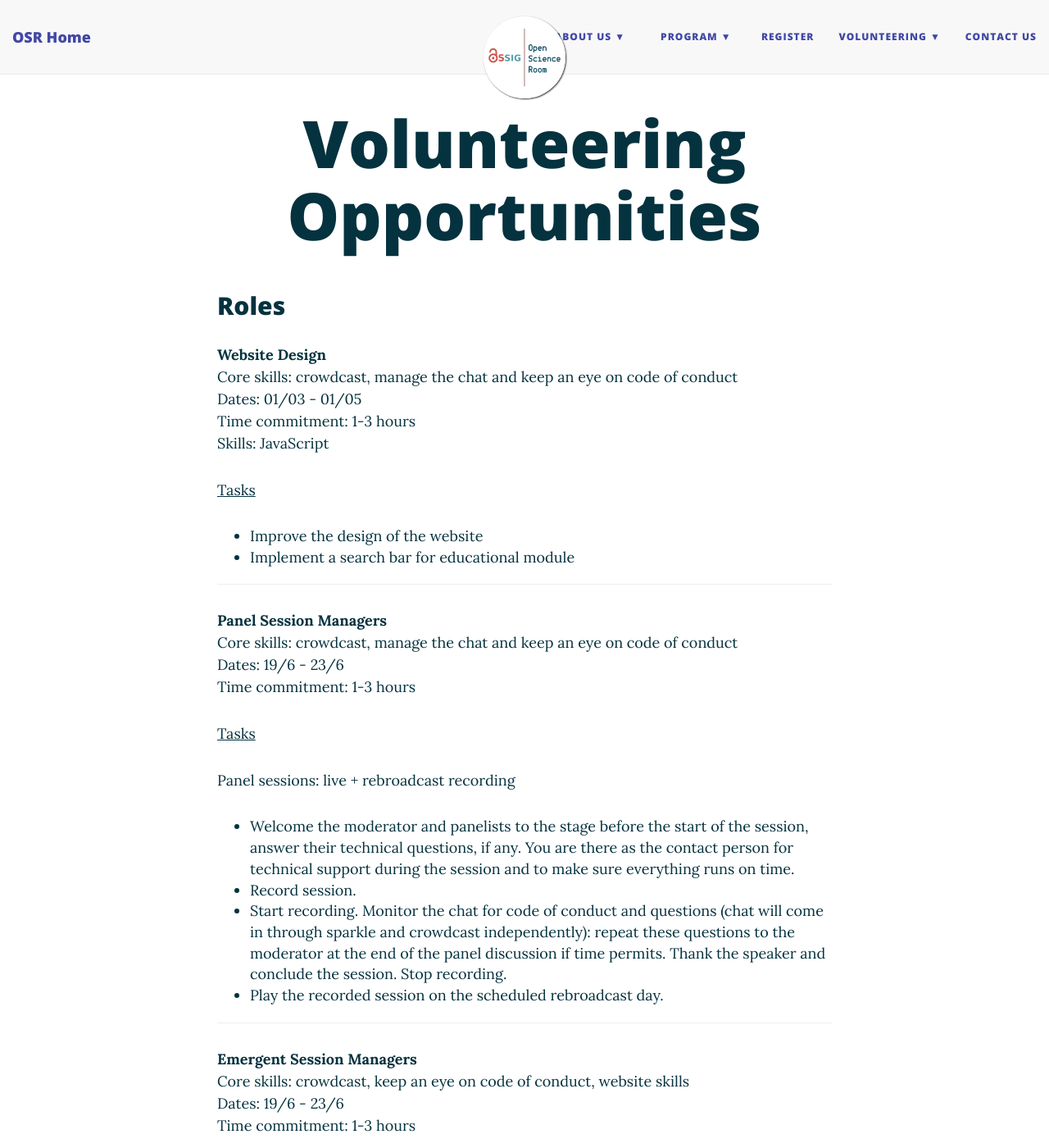
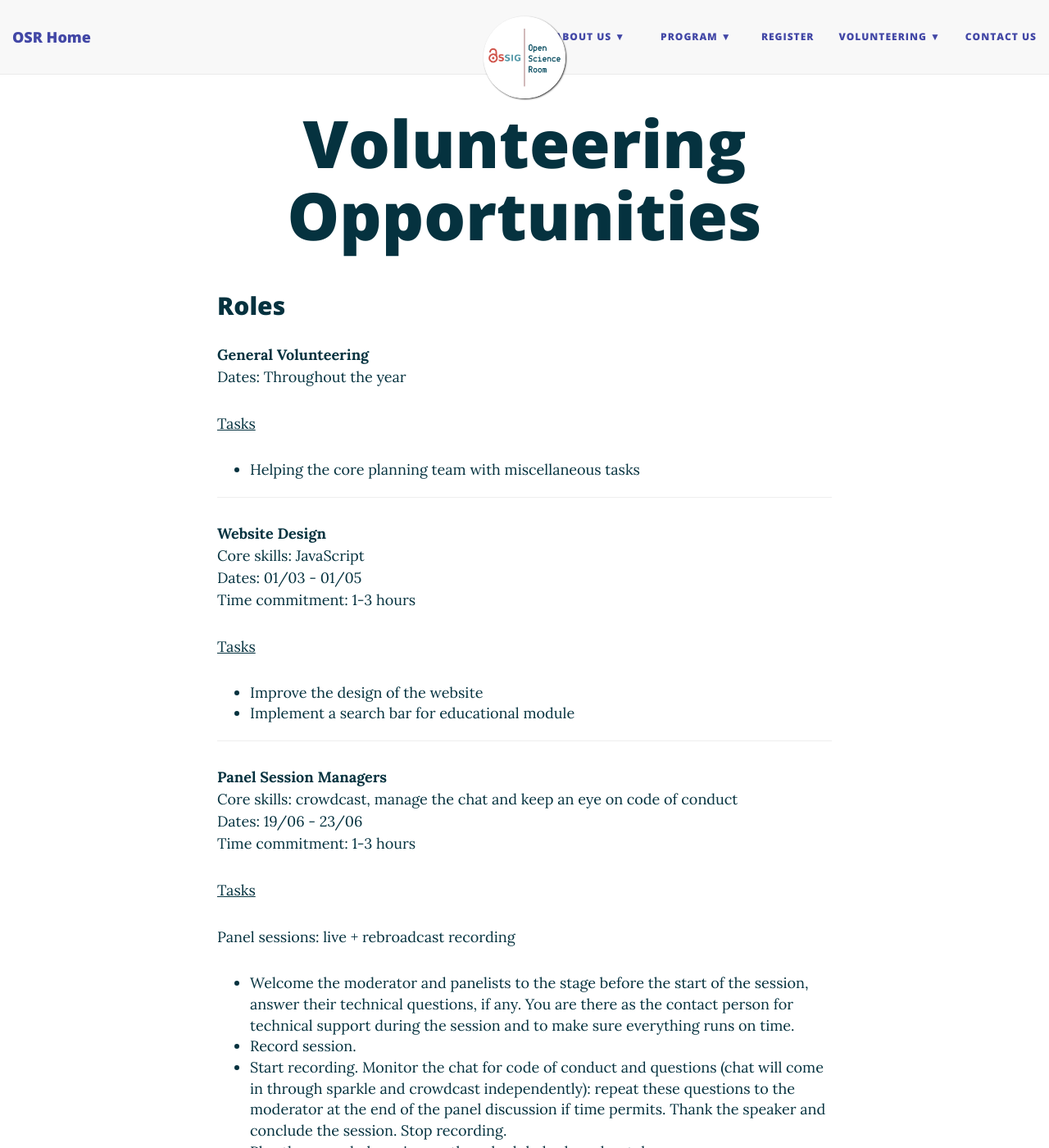
Before and after one commit to ohbm/osr2023, a Jekyll site: the page built from opportunities.md, in a window 1280 px wide and 1400 px high. Shown: the whole window at 82% size. Built offline with Jekyll 4.4.1, drawn with Linux system fonts in a browser that asks for light colours; nearby versions of some CDN libraries; some of the changed text lies outside the part shown.

Commit message:
fixed typos

```diff
--- a/opportunities.md
+++ b/opportunities.md
@@ -5,11 +5,18 @@
 
 ## Roles
 
+**General Volunteering** <br>
+Dates: Throughout the year <br>
+
+<ins>Tasks</ins>
+* Helping the core planning team with miscellaneous tasks
+
+---
+
 **Website Design** <br>
-Core skills: crowdcast, manage the chat and keep an eye on code of conduct <br>
+Core skills: JavaScript <br>
 Dates: 01/03 - 01/05 <br>
-Time commitment: 1-3 hours  <br>
-Skills: JavaScript
+Time commitment: 1-3 hours <br>
 
 <ins>Tasks</ins>
 
@@ -20,7 +27,7 @@
 
 **Panel Session Managers** <br>
 Core skills: crowdcast, manage the chat and keep an eye on code of conduct <br>
-Dates: 19/6 - 23/6 <br>
+Dates: 19/06 - 23/06 <br>
 Time commitment: 1-3 hours  <br>
 
 <ins>Tasks</ins>
@@ -35,7 +42,7 @@
 
 **Emergent Session Managers** <br>
 Core skills: crowdcast, keep an eye on code of conduct, website skills <br>
-Dates: 19/6 - 23/6 <br>
+Dates: 19/06 - 23/06 <br>
 Time commitment: 1-3 hours <br>
 
 <ins>Tasks</ins>
@@ -86,7 +93,7 @@
 
 **OSR Registration Communication** <br>
 Core skills: microsoft forms <br>
-Dates 13/6 - 23/6 <br>
+Dates: 13/06 - 23/06 <br>
 Time commitment: 1-2 hours  <br>
 
 <ins>Tasks</ins>
@@ -96,7 +103,7 @@
 
 **YouTube/Douyu Channel Streaming Management** <br>
 Core skills: youtube, douyu <br>
-Dates 19/6 - 23/6 <br>
+Dates: 19/06 - 23/06 <br>
 Number of volunteers: 2 (1 must be in-person) <br>
 Time commitment: 1-2 hours  <br>
 
```
